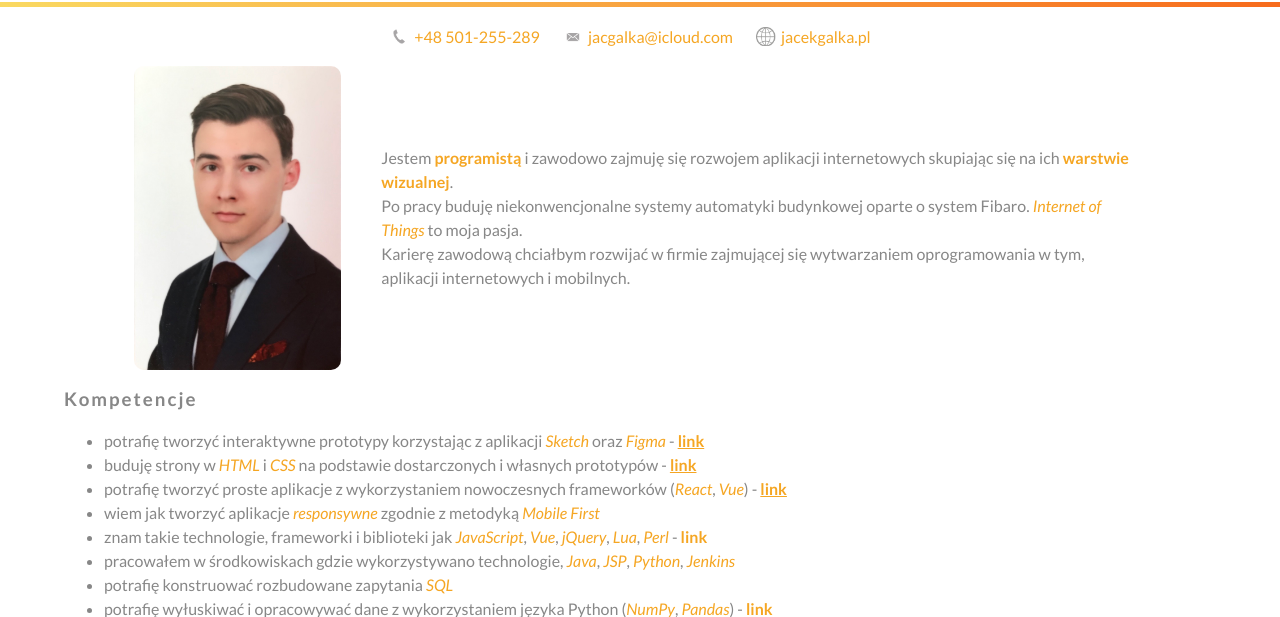
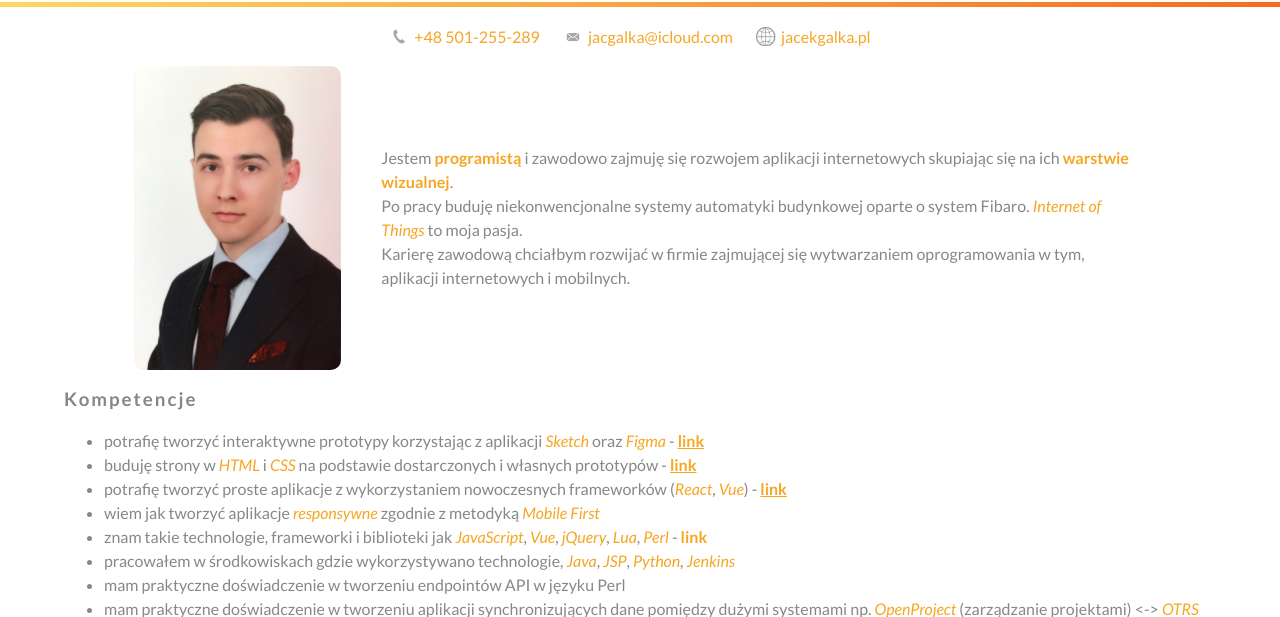
Before and after one commit to Jaclawiciel/cv, a plain HTML site: page docs/snp.html in a window 1280 px wide. Shown: the part 116-733 px from the top of the page. Drawn offline with Linux system fonts and the light colour scheme.

Commit message:
Kompetencje

```diff
--- a/docs/snp.html
+++ b/docs/snp.html
@@ -47,6 +47,8 @@
             <li>wiem jak tworzyć aplikacje <i>responsywne</i> zgodnie z metodyką <i>Mobile First</i></li>
             <li>znam takie technologie, frameworki i biblioteki jak <i>JavaScript</i>, <i>Vue</i>, <i>jQuery</i>, <i>Lua</i>, <i>Perl</i> - <a href="https://github.com/Jaclawiciel"><b>link</b></a></li>
             <li>pracowałem w środkowiskach gdzie wykorzystywano technologie, <i>Java</i>, <i>JSP</i>, <i>Python</i>, <i>Jenkins</i></li>
+            <li>mam praktyczne doświadczenie w tworzeniu endpointów API w języku Perl</li>
+            <li>mam praktyczne doświadczenie w tworzeniu aplikacji synchronizujących dane pomiędzy dużymi systemami np. <i>OpenProject</i> (zarządzanie projektami) <-> <i>OTRS</i> (system ticketowy)</li>
             <li>potrafię konstruować rozbudowane zapytania <i>SQL</i></li>
             <li>potrafię wyłuskiwać i opracowywać dane z wykorzystaniem języka Python (<i>NumPy</i>, <i>Pandas</i>) - <a href="https://github.com/xnextx/Fibaro_ML_KevinMode"><b>link</b></a></li>
             <li>potrafię korzystać z kontroli wersji - <a href="https://github.com/Jaclawiciel"><i> link do GitHub</i></a></li>
```
Also changed, not shown: docs/index.html (+2 -0 lines).
